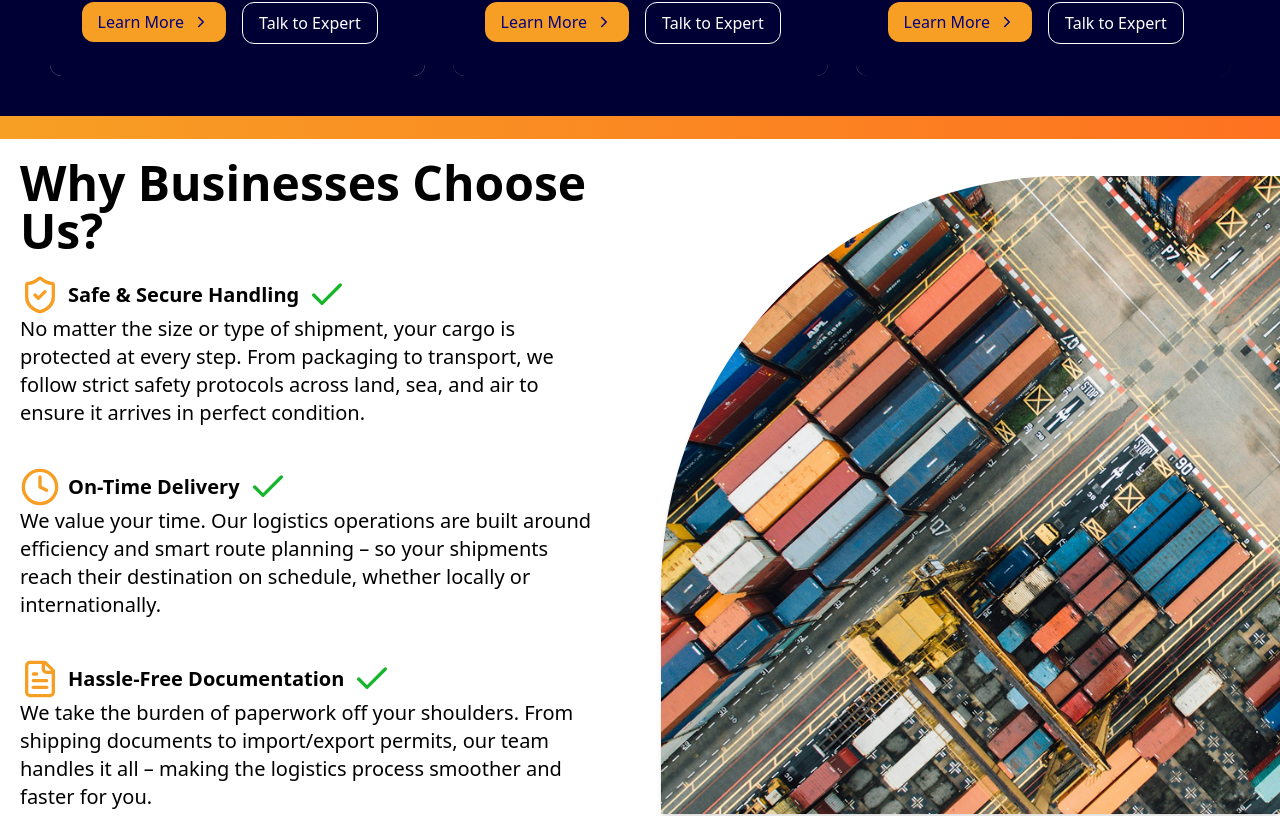
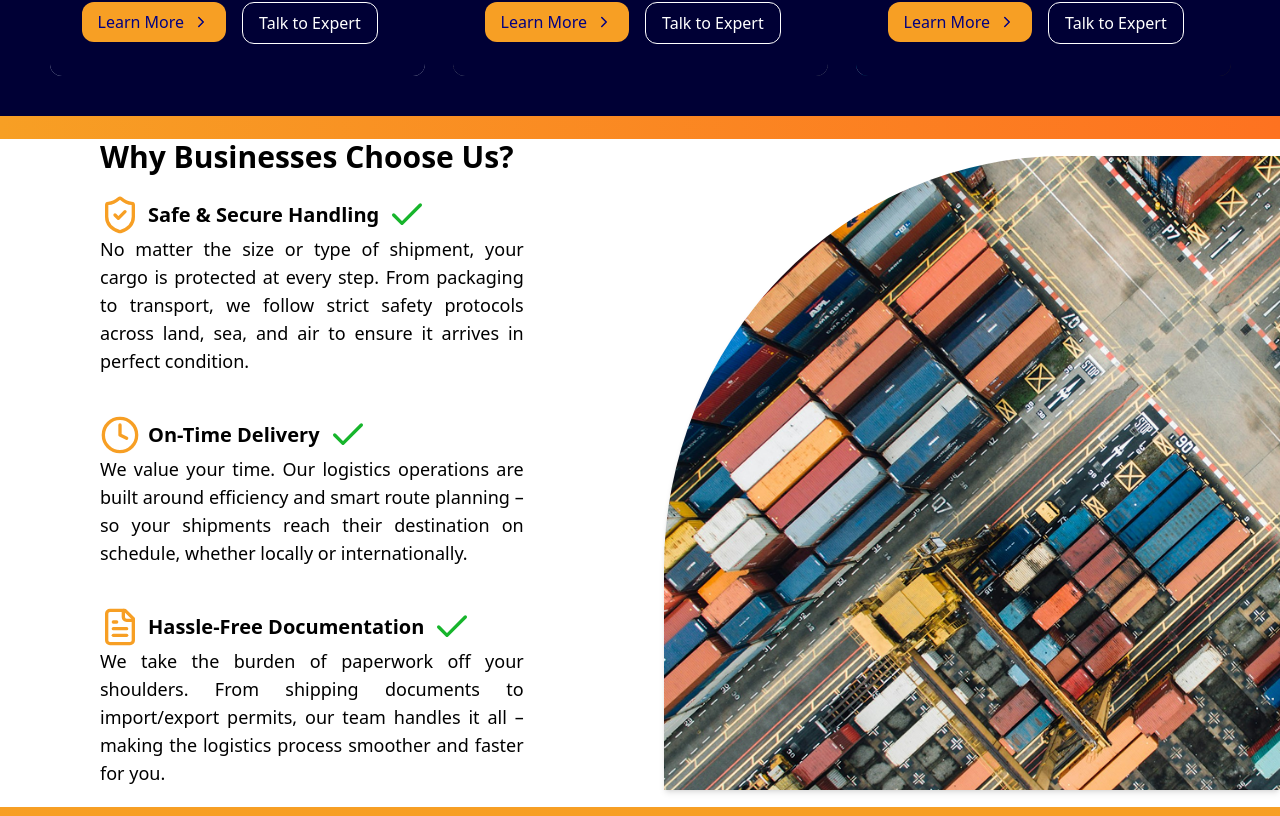
Before and after one commit to rastynkhen18/DigoTradersIncorporated-LandingPage, a React (Vite) app: page / in a window 1280 px wide. Shown: the part 1332-2148 px from the top of the page. Built offline with nearby package versions, Linux system fonts and the light colour scheme.

Commit message:
Merged Updates

```diff
--- a/src/components/Header.jsx
+++ b/src/components/Header.jsx
@@ -158,8 +158,8 @@ const Header = () => {
               size={28}
               onClick={() => setIsOpen(false)}
               className={`cursor-pointer ${scrolled
-                ? 'text-[var(--primary-color)]'
-                : 'text-[var(--primary-color)]'
+                ? 'text-[var(--secondary-color)]'
+                : 'text-[var(--secondary-color)]'
                 }`}
             />
           ) : (
@@ -167,8 +167,8 @@ const Header = () => {
               size={28}
               onClick={() => setIsOpen(true)}
               className={`cursor-pointer ${scrolled
-                ? 'text-[var(--primary-color)]'
-                : 'text-[var(--primary-color)]'
+                ? 'text-[var(--secondary-color)]'
+                : 'text-[var(--secondary-color)]'
                 }`}
             />
           )}
--- a/src/components/Header2.jsx
+++ b/src/components/Header2.jsx
@@ -158,8 +158,8 @@ const Header = () => {
                             size={28}
                             onClick={() => setIsOpen(false)}
                             className={`cursor-pointer ${scrolled
-                                ? 'text-[var(--primary-color)]'
-                                : 'text-[var(--primary-color)]'
+                                ? 'text-[var(--secondary-color)]'
+                                : 'text-[var(--secondary-color)]'
                                 }`}
                         />
                     ) : (
@@ -167,8 +167,8 @@ const Header = () => {
                             size={28}
                             onClick={() => setIsOpen(true)}
                             className={`cursor-pointer ${scrolled
-                                ? 'text-[var(--primary-color)]'
-                                : 'text-[var(--primary-color)]'
+                                ? 'text-[var(--secondary-color)]'
+                                : 'text-[var(--secondary-color)]'
                                 }`}
                         />
                     )}
--- a/src/components/ServicesSection.jsx
+++ b/src/components/ServicesSection.jsx
@@ -110,7 +110,7 @@ const ServicesSection = () => {
                   <h1 className="text-2xl font-bold">{services[activeIndex].title}</h1>
                   <h3 className="text-lg font-medium">{services[activeIndex].description}</h3>
                   <p className="text-sm">{services[activeIndex].details}</p>
-                  <div className="flex gap-4 mt-4">
+                  <div className="flex justify-center items-center gap-4 mt-4">
                   <Link to="/services" reloadDocument><button className="text-sm bg-[var(--primary-color)] pl-4 pr-3 py-2 rounded-xl text-[var(--secondary-color)] flex items-center cursor-pointer">
                       Learn More <ChevronRight size={18} />
                     </button></Link>
--- a/src/pages/Home.jsx
+++ b/src/pages/Home.jsx
@@ -84,7 +84,7 @@ const Home = () => {
             }} />
 
             {/* Content */}
-            <WhoWeServeSlideshow/>
+            <WhoWeServeSlideshow />
 
 
             {/* Bottom Divider */}
@@ -98,20 +98,19 @@ const Home = () => {
         {/* 2nd Section  Our Services*/}
         <ServicesSection />
 
+        {/* Top divider bar */}
+        <div className="w-full h-[23px]" style={{
+          background: 'linear-gradient(to left, var(--primary-accent), var(--primary-color))'
+        }} />
 
         {/* 3rd Section */}
         <section>
-          {/* Top divider bar */}
-          <div className="w-full h-[23px]" style={{
-            background: 'linear-gradient(to left, var(--primary-accent), var(--primary-color))'
-          }} />
-
           {/* Content wrapper */}
           <div className="flex flex-col-reverse md:flex-row items-center justify-between gap-10">
 
             {/* Text Content */}
-            <div className='w-full md:w-1/2 p-5'>
-              <h1 className="text-4xl md:text-5xl font-bold">
+            <div className='w-full md:w-1/2 px-25 text-justify'>
+              <h1 className="text-2xl md:text-3xl lg:4xl font-bold">
                 Why Businesses Choose Us?
               </h1>
 
@@ -122,7 +121,7 @@ const Home = () => {
                   Safe & Secure Handling
                   <Check className="text-[var(--green-color)]  w-10 h-10" />
                 </h3>
-                <p className="text-base md:text-lg lg:text-xl">
+                <p className="text-sm md:text-base lg:text-lg">
                   No matter the size or type of shipment, your cargo is protected at every step. From packaging to transport, we follow strict safety protocols across land, sea, and air to ensure it arrives in perfect condition.
                 </p>
               </div>
@@ -134,7 +133,7 @@ const Home = () => {
                   On-Time Delivery
                   <Check className="text-[var(--green-color)] w-10 h-10" />
                 </h3>
-                <p className="text-base md:text-lg lg:text-xl">
+                <p className="text-sm md:text-base lg:text-lg">
                   We value your time. Our logistics operations are built around efficiency and smart route planning – so your shipments reach their destination on schedule, whether locally or internationally.
                 </p>
               </div>
@@ -146,7 +145,7 @@ const Home = () => {
                   Hassle-Free Documentation
                   <Check className="text-[var(--green-color)] w-10 h-10" />
                 </h3>
-                <p className="text-base md:text-lg lg:text-xl">
+                <p className="text-sm md:text-base lg:text-lg">
                   We take the burden of paperwork off your shoulders. From shipping documents to import/export permits, our team handles it all – making the logistics process smoother and faster for you.
                 </p>
               </div>
```
